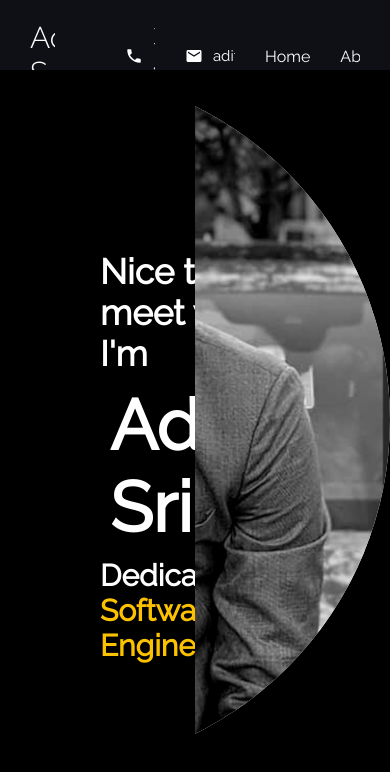
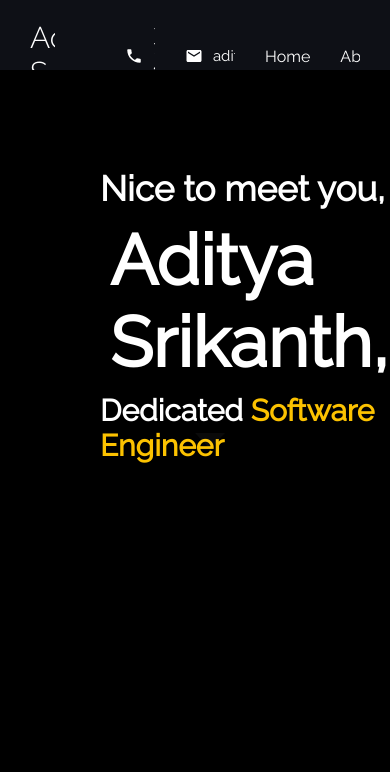
Before and after one commit to AdityaSri11/portfolio, a React (Create React App) app: page / in a window 390 px wide. Shown: the top 772 px of the page. Built offline with nearby package versions, Linux system fonts and the light colour scheme; the HTML template or start-up script is replaced by a standard one.

Commit message:
intro fixed mobile

```diff
--- a/src/components/intro/intro.scss
+++ b/src/components/intro/intro.scss
@@ -1,4 +1,18 @@
 .intro{
+
+    @media (max-width: 1400px){
+
+        .right{
+            display: none;
+        }
+        h2{
+            padding-top: 25%;
+        }
+        .imgContainer{
+            padding-top: 25%;
+        }
+        display: block;
+    }
     background-color: black;
     display: flex;
 
```
